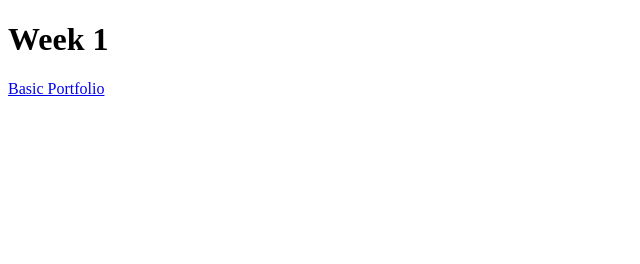
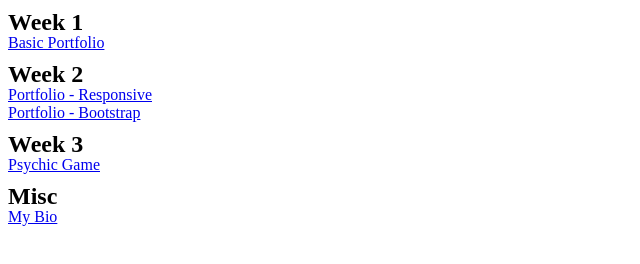
Before and after one commit to bobimel2nd/bobimel2nd.github.io, a plain HTML site: page index.html in a window 1280 px wide. Shown: the whole page, without its empty margins (0-640 px from the left). Drawn offline with Linux system fonts and the light colour scheme.

Commit message:
Version 0.2.2

```diff
--- a/index.html
+++ b/index.html
@@ -1,10 +1,25 @@
 <!DOCTYPE html>
 <html>
 <head>
-	<title>Default Index</title>
-</head>
+	<title>Links</title>
+<style>
+h1 {
+    color: black;
+    line-height: 24px;
+    font-size: 24px;
+    margin: 10px 0px 0px 0px;
+}
+</style></head>
 <body>
-<h1>Week 1</h1>
-<a href="../BasicPortfolio/index.html">Basic Portfolio</a>
+    <h1>Week 1</h1>
+    <a href="https://bobimel2nd.github.io/Basic-Portfolio/">Basic Portfolio</a>
+    <h1>Week 2</h1>
+    <a href="https://bobimel2nd.github.io/Portfolio-Responsive/">Portfolio - Responsive</a>
+    <br>
+    <a href="https://bobimel2nd.github.io/Portfolio-Bootstrap/">Portfolio - Bootstrap</a>
+    <h1>Week 3</h1>
+    <a href="https://bobimel2nd.github.io/Game-Psychic/">Psychic Game</a>
+    <h1>Misc</h1>
+    <a href="https://bobimel2nd.github.io/Bio/">My Bio</a>
 </body>
 </html>
```
